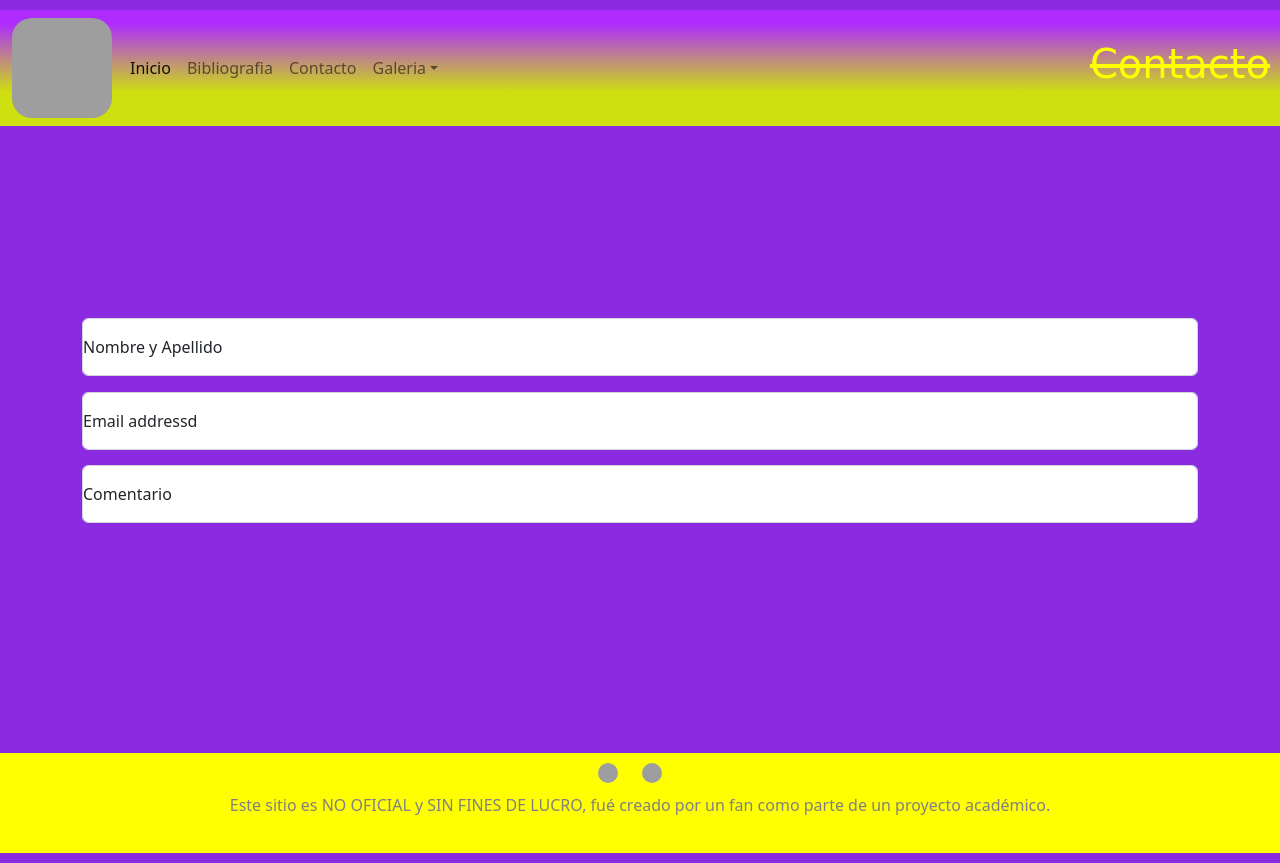
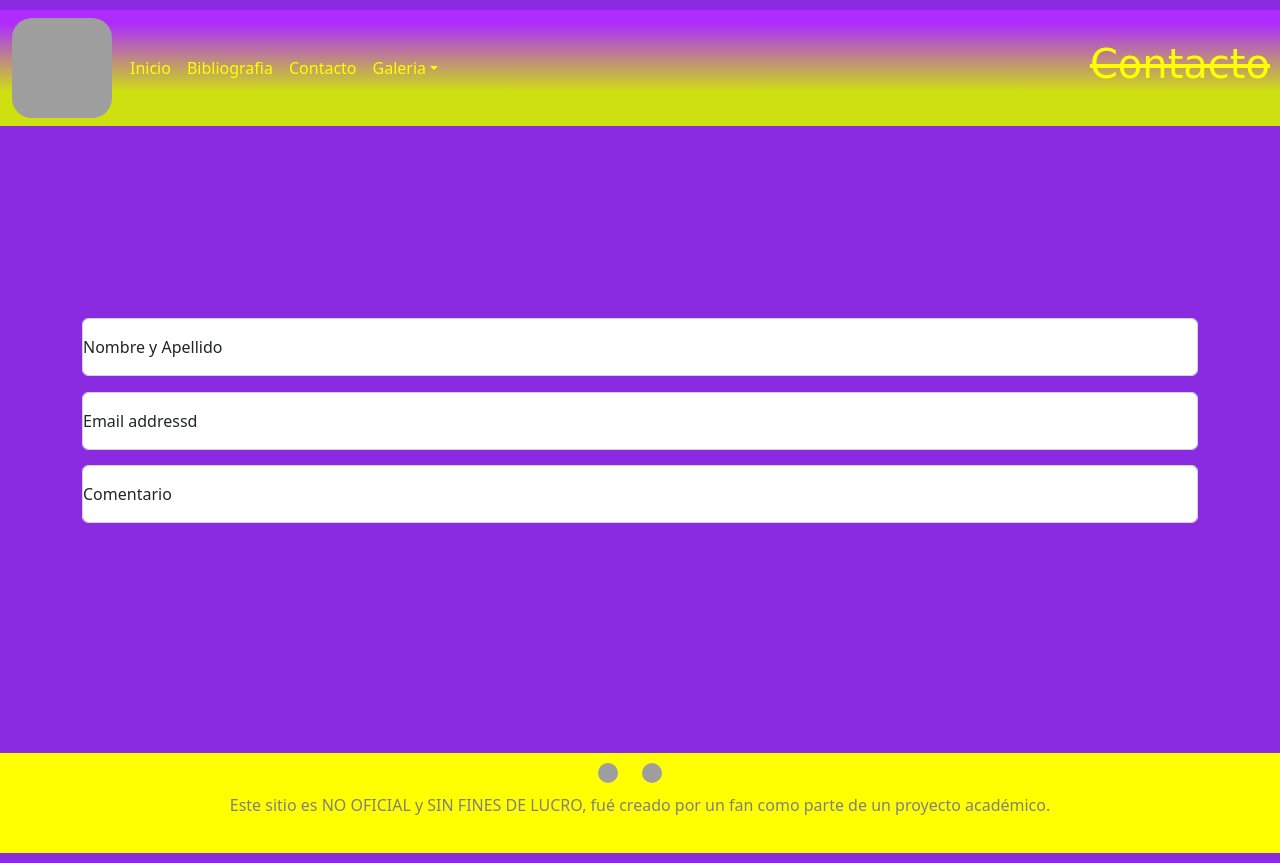
Before and after one commit to matiasvidal9/PreEntrega2Vidal, a plain HTML site: page pages/contacto.html in a window 1280 px wide. Drawn offline with nearby package versions, Linux system fonts and the light colour scheme; grey boxes are pictures that could not be loaded; a web font is replaced by a local one.

Commit message:
cambio en todas las nav

```diff
--- a/pages/contacto.html
+++ b/pages/contacto.html
@@ -28,13 +28,13 @@
                     </button>
                 <div class="collapse navbar-collapse" id="navbarNavDropdown">
                     <ul class="navbar-nav">
-                        <li class="nav-item"><a class="nav-link active" aria-current="page" href="../index.html">Inicio</a></li>
-                        <li class="nav-item"><a class="nav-link" href="./bibliografia.html">Bibliografia</a></li>
-                        <li class="nav-item"><a class="nav-link" href="./contacto.html">Contacto</a></li>
-                        <li class="nav-item dropdown"><a class="nav-link dropdown-toggle" href="./galeria.html" role="button" data-bs-toggle="dropdown" aria-expanded="false">Galeria</a>
+                        <li class="nav-item"><a class="nav-link color_violeta" aria-current="page" href="../index.html">Inicio</a></li>
+                        <li class="nav-item"><a class="nav-link color_violeta" href="./bibliografia.html">Bibliografia</a></li>
+                        <li class="nav-item"><a class="nav-link color_violeta" href="./contacto.html">Contacto</a></li>
+                        <li class="nav-item dropdown"><a class="nav-link dropdown-toggle color_violeta" href="./galeria.html" role="button" data-bs-toggle="dropdown" aria-expanded="false">Galeria</a>
                             <ul class="dropdown-menu submenu_color">
-                                <li><a class="dropdown-item" href="./galeria8.html">8</a></li>
-                                <li><a class="dropdown-item" href="./galeria24.html">24</a></li>
+                                <li><a class="dropdown-item color_violeta" href="./galeria8.html">8</a></li>
+                                <li><a class="dropdown-item color_violeta" href="./galeria24.html">24</a></li>
                             </ul>
                     </ul>
                 </div>
```
Also changed, not shown: pages/bibliografia.html (+6 -6 lines), pages/galeria24.html (+6 -6 lines), pages/galeria8.html (+6 -6 lines).
